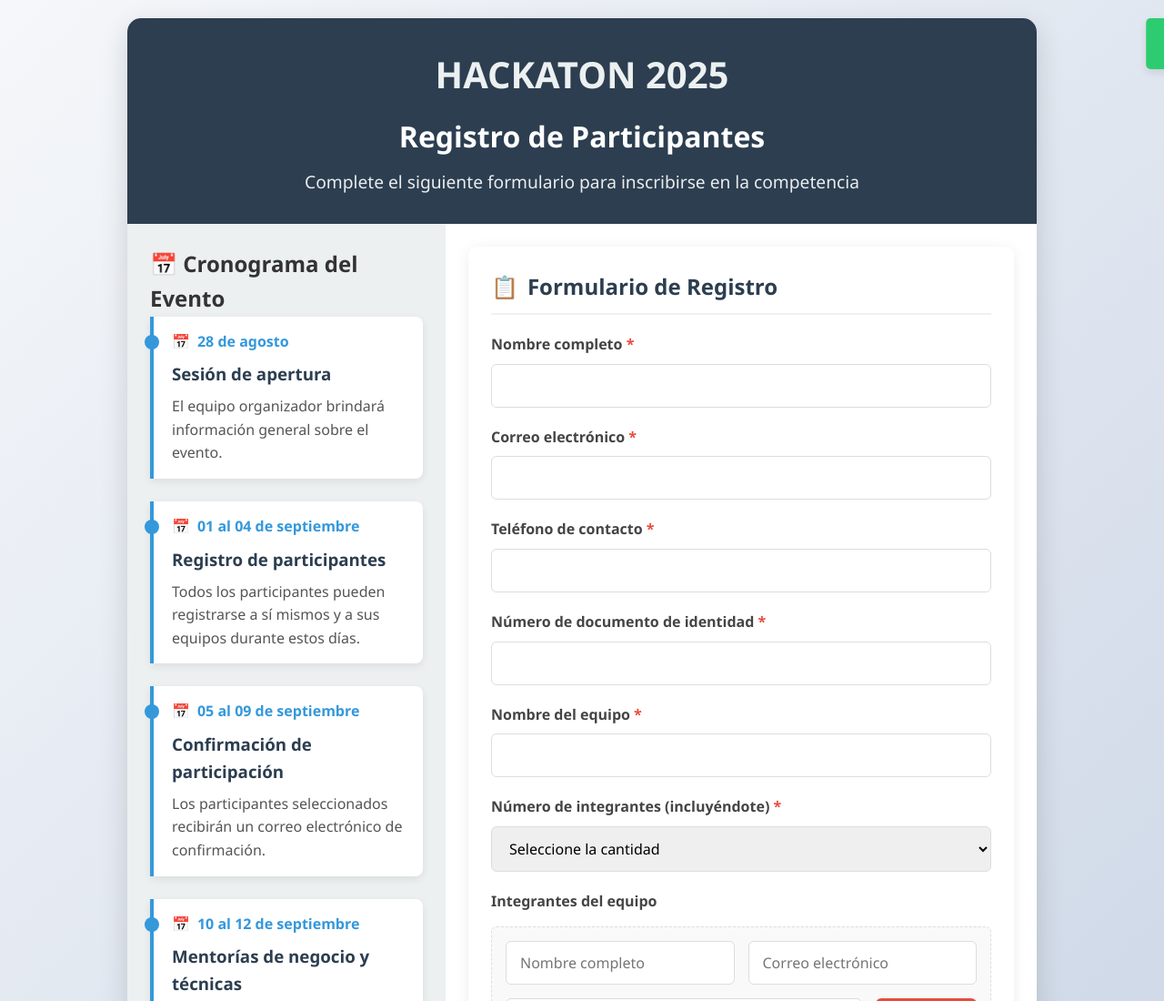
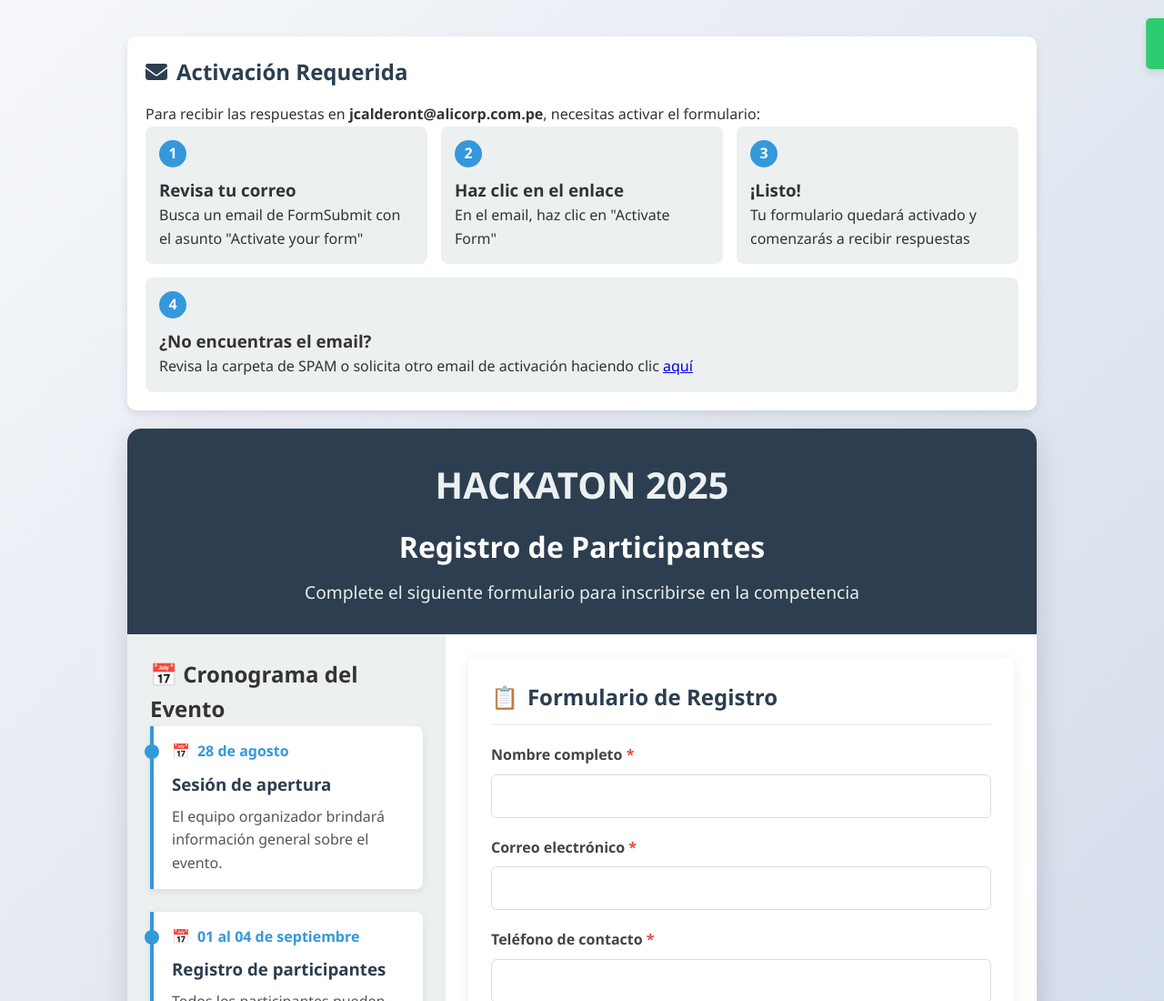
Before and after one commit to Miguelito30ct/hackaton2025-formulario, a plain HTML site: page index.html in a window 1280 px wide. Shown: the top 1100 px of the page at 91% size. Drawn offline with Linux system fonts and the light colour scheme.

Commit message:
Add files via upload

```diff
--- a/index.html
+++ b/index.html
@@ -327,9 +327,80 @@
         .notification.show {
             transform: translateX(0);
         }
+
+        .activation-help {
+            background: white;
+            padding: 20px;
+            border-radius: 10px;
+            margin: 20px auto;
+            max-width: 1000px;
+            box-shadow: 0 4px 10px rgba(0, 0, 0, 0.1);
+        }
+
+        .activation-help h2 {
+            color: var(--secondary);
+            margin-bottom: 15px;
+            display: flex;
+            align-items: center;
+            gap: 10px;
+        }
+
+        .steps {
+            display: flex;
+            flex-wrap: wrap;
+            gap: 15px;
+        }
+
+        .step {
+            flex: 1;
+            min-width: 300px;
+            background: var(--light);
+            padding: 15px;
+            border-radius: 8px;
+        }
+
+        .step-number {
+            background: var(--primary);
+            color: white;
+            width: 30px;
+            height: 30px;
+            border-radius: 50%;
+            display: flex;
+            align-items: center;
+            justify-content: center;
+            margin-bottom: 10px;
+            font-weight: bold;
+        }
     </style>
 </head>
 <body>
+    <div class="activation-help">
+        <h2><i class="fas fa-envelope"></i> Activación Requerida</h2>
+        <p>Para recibir las respuestas en <strong>jcalderont@alicorp.com.pe</strong>, necesitas activar el formulario:</p>
+        <div class="steps">
+            <div class="step">
+                <div class="step-number">1</div>
+                <h3>Revisa tu correo</h3>
+                <p>Busca un email de FormSubmit con el asunto "Activate your form"</p>
+            </div>
+            <div class="step">
+                <div class="step-number">2</div>
+                <h3>Haz clic en el enlace</h3>
+                <p>En el email, haz clic en "Activate Form"</p>
+            </div>
+            <div class="step">
+                <div class="step-number">3</div>
+                <h3>¡Listo!</h3>
+                <p>Tu formulario quedará activado y comenzarás a recibir respuestas</p>
+            </div>
+            <div class="step">
+                <div class="step-number">4</div>
+                <h3>¿No encuentras el email?</h3>
+                <p>Revisa la carpeta de SPAM o solicita otro email de activación haciendo clic <a href="https://formsubmit.co/confirm/jcalderont@alicorp.com.pe" target="_blank">aquí</a></p>
+            </div>
+        </div>
+    </div>
+
     <div class="container">
         <header>
             <div class="logo">HACKATON 2025</div>
```
